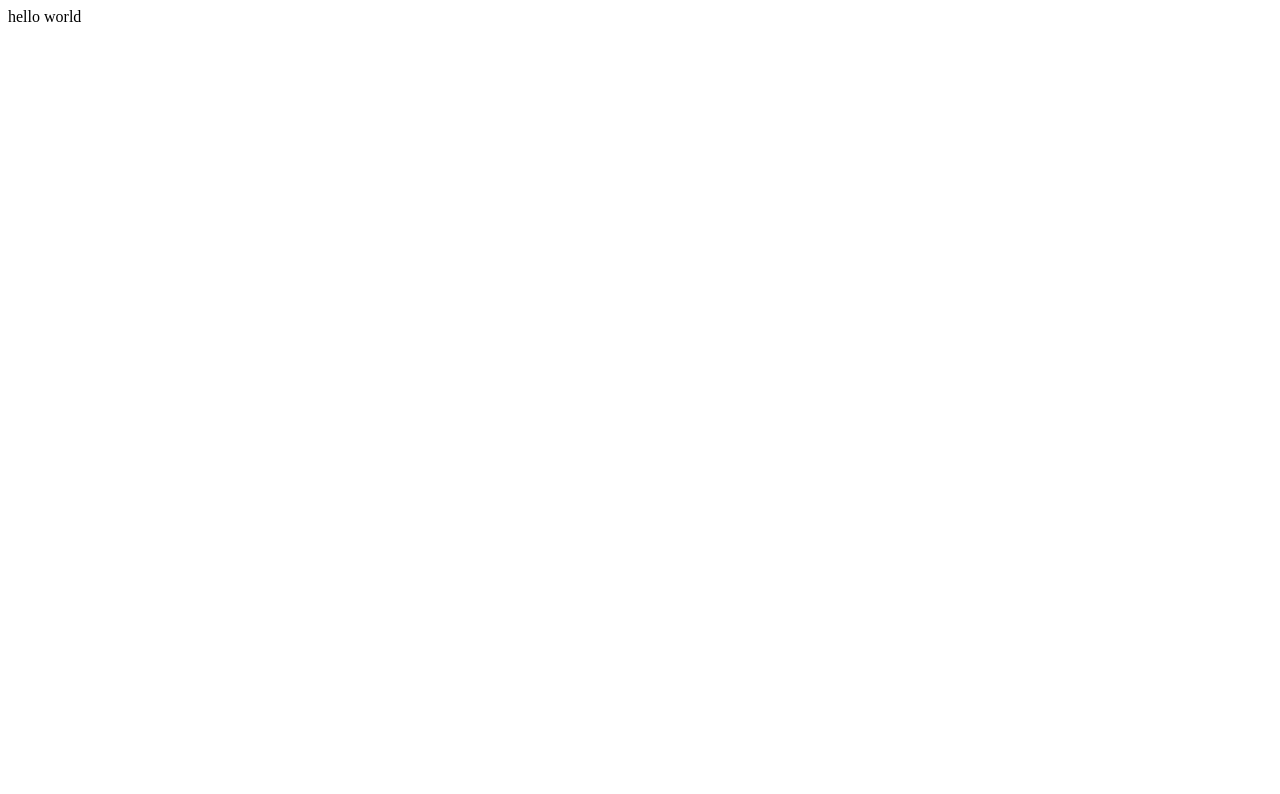
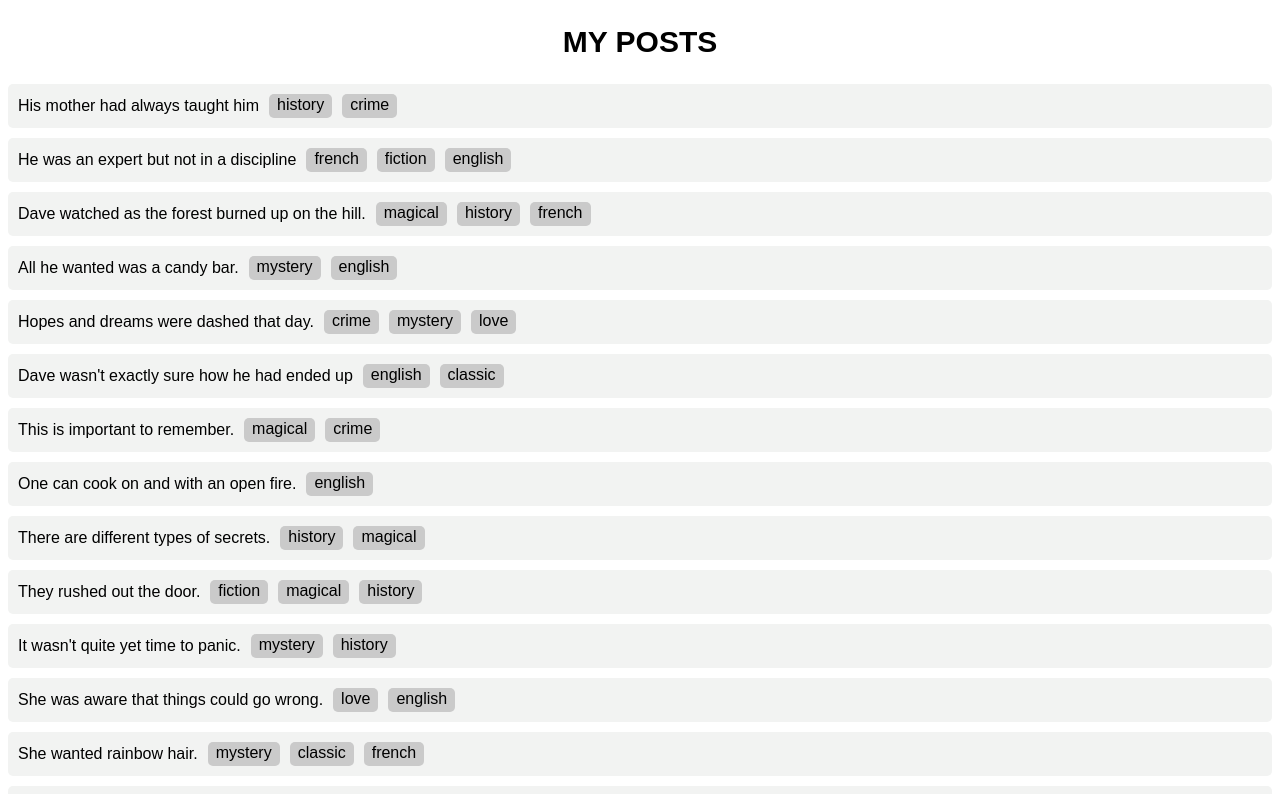
Before and after one commit to aniket-bhadra/react-query-server-state, a React (Vite) app: page / in a window 1280 px wide. Shown: the top 794 px of the page. Built offline with nearby package versions, Linux system fonts and the light colour scheme; data requests are answered from the project's data file.

Commit message:
posts are fetched usQuery & displayed along with proper styling

```diff
--- a/src/App.css
+++ b/src/App.css
@@ -0,0 +1,31 @@
+body {
+  font-family: sans-serif;
+}
+.container {
+  display: flex;
+  flex-direction: column;
+  gap: 10px;
+}
+
+.post {
+  display: flex;
+  align-items: center;
+  gap: 5;
+  background-color: #f2f3f2;
+  padding: 10px;
+  border-radius: 5px;
+}
+
+.post > span {
+  background: #cacaca;
+  padding: 2px 8px 4px 8px;
+  border-radius: 5px;
+  margin-left: 10px;
+}
+
+.title {
+  font-weight: 800;
+  font-size: 30px;
+  text-transform: uppercase;
+  text-align: center;
+}
--- a/src/App.jsx
+++ b/src/App.jsx
@@ -1,10 +1,13 @@
-import { useQuery } from "react-query";
+import PostList from "./components/PostList";
+import "./App.css";
 
 function App() {
-  useQuery({
-    queryKey: ["posts"],
-  });
-  return <div>hello world</div>;
+  return (
+    <div>
+      <h2 className="title">My Posts</h2>
+      <PostList />
+    </div>
+  );
 }
 
 export default App;
--- /dev/null
+++ b/src/components/PostList.jsx
@@ -0,0 +1,31 @@
+import React from "react";
+import { useQuery } from "react-query";
+import { fetchPosts } from "../api/api";
+
+const PostList = () => {
+  const {
+    data: postsData,
+    isLoading,
+    isError,
+    error,
+  } = useQuery({
+    queryKey: ["posts"],
+    queryFn: fetchPosts,
+  });
+  return (
+    <div className="container">
+      {isLoading && <p>Loading.....</p>}
+      {isError && <p>{error?.message}</p>}
+      {postsData?.map((post) => (
+        <div key={post.id} className="post">
+          <div>{post.title}</div>
+          {post.tags.map((tag) => (
+            <span key={tag}>{tag}</span>
+          ))}
+        </div>
+      ))}
+    </div>
+  );
+};
+
+export default PostList;
--- a/src/main.jsx
+++ b/src/main.jsx
@@ -1,4 +1,3 @@
-import { StrictMode } from "react";
 import { createRoot } from "react-dom/client";
 import "./index.css";
 import App from "./App.jsx";
```
Also changed, not shown: 1 other file (tests, documents, lock files or other folders).
